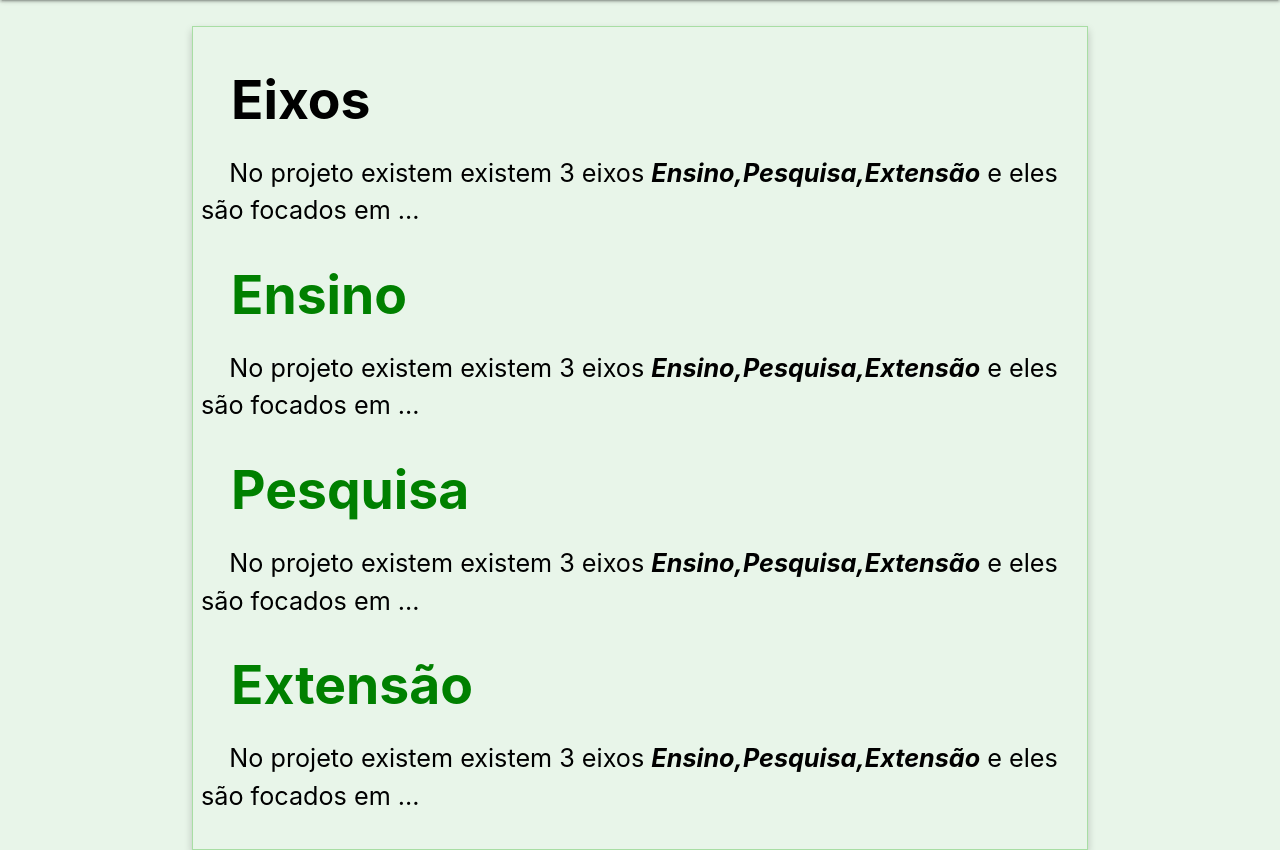
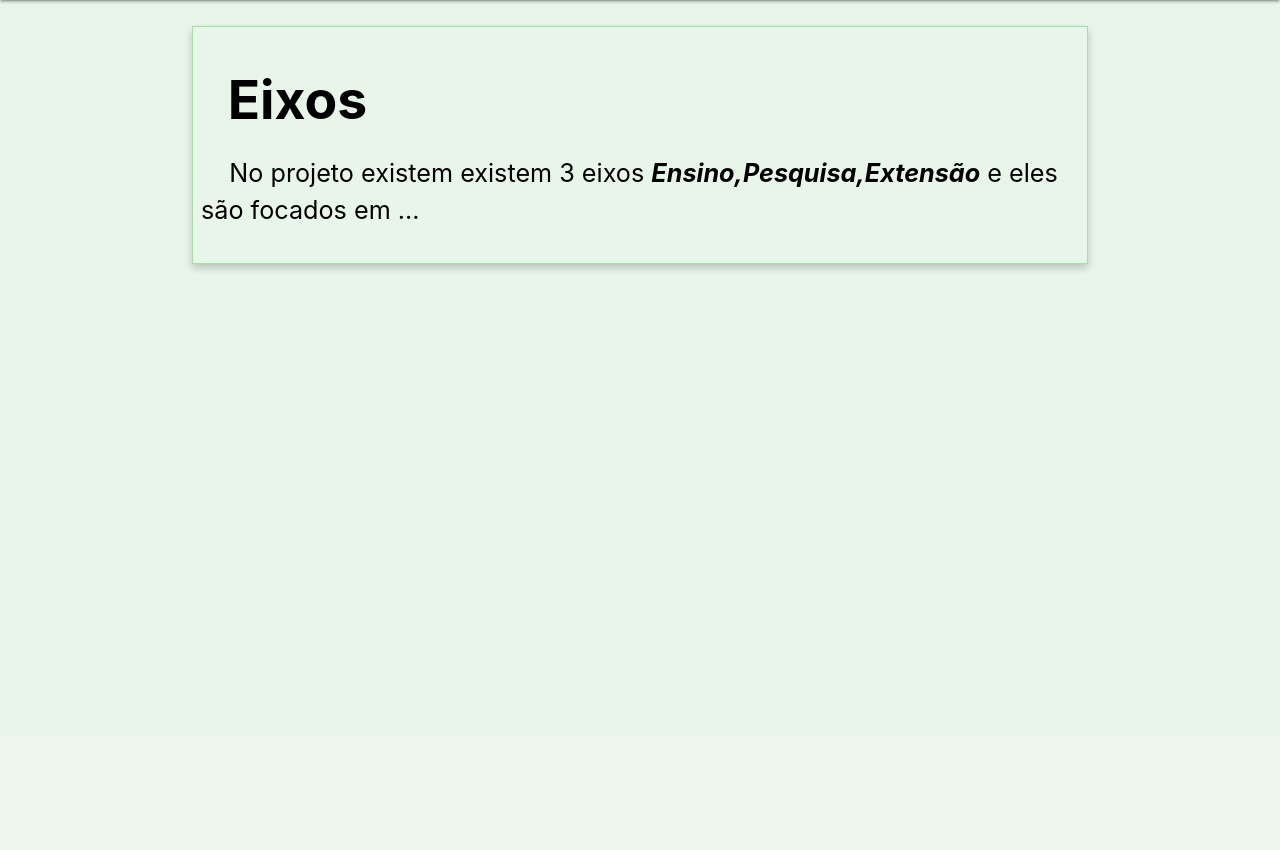
Before and after one commit to RaimundoLima/NupiaDeFerias, a PHP site: template Nupia/view/eixos.php in a window 1280 px wide. Shown: the part 64-914 px from the top of the page. After the commit the page ends 336 px from the top, so only its background shows below. Run offline with PHP 8.4, Linux system fonts and the light colour scheme; the template is opened without the code that fills it, so the values that code supplies are empty.

Commit message:
eixos Dinamicos

```diff
--- a/Nupia/view/eixos.php
+++ b/Nupia/view/eixos.php
@@ -3,14 +3,14 @@
 ?>
 <br><br><br><br>
 <div style="border: 1px solid #a8dea4;" class="container">
-<h2 class="" >&nbsp <b style="color: black;">Eixos</b></h2>
+<h2 style='padding-left: 0.5em;' > <b style="color: black;">Eixos</b></h2>
 <p style="color: black;" class="flow-text">&nbsp&nbsp&nbsp&nbspNo projeto existem existem 3 eixos <i><b>Ensino,Pesquisa,Extensão</b></i> e eles são focados em ...</p>
-<h2 class="" >&nbsp <b style="color: green;">Ensino</b></h2>
-<p style="color: black;" class="flow-text">&nbsp&nbsp&nbsp&nbspNo projeto existem existem 3 eixos <i><b>Ensino,Pesquisa,Extensão</b></i> e eles são focados em ...</p>
-<h2 class="" >&nbsp <b style="color: green;">Pesquisa</b></h2>
-<p style="color: black;" class="flow-text">&nbsp&nbsp&nbsp&nbspNo projeto existem existem 3 eixos <i><b>Ensino,Pesquisa,Extensão</b></i> e eles são focados em ...</p>
-<h2 class="" >&nbsp <b style="color: green;">Extensão</b></h2>
-<p style="color: black;" class="flow-text">&nbsp&nbsp&nbsp&nbspNo projeto existem existem 3 eixos <i><b>Ensino,Pesquisa,Extensão</b></i> e eles são focados em ...</p>
+<?php
+	foreach($eixo as $lista){
+		echo '<h2 class="" >&nbsp <b style="color: green;">'.$eixo->getNome().'</b></h2>';
+		echo '<p style="color: black;" class="flow-text">&nbsp&nbsp&nbsp&nbsp'.$eixo->getDescricao().'</p>';
+	}
+?>
 <?php
 	include("footer.php");
 ?>
```
